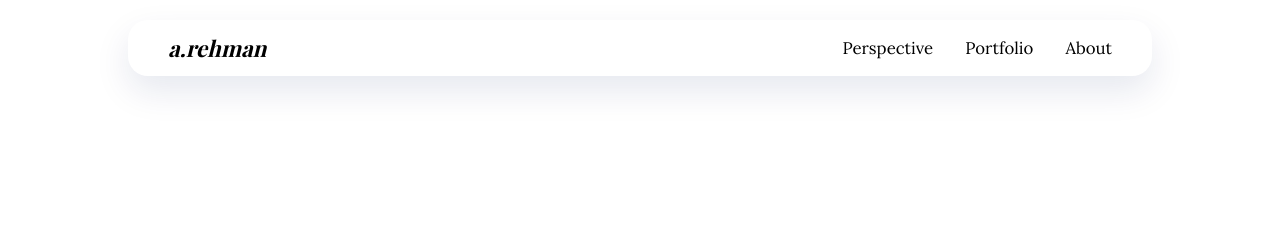
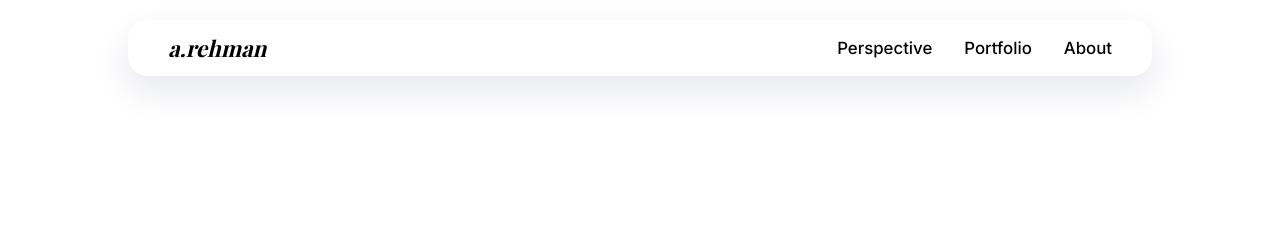
Before and after one commit to arehman-dev/arehman-dev.github.io, a Jekyll site: the page built from about.md, in a window 1280 px wide. Shown: the top 231 px of the page. Built offline with Jekyll 4.4.1, drawn with Linux system fonts in a browser that asks for light colours; some web fonts are replaced; our own code applies the rules of GitHub Pages for plain Markdown files.

Commit message:
Style: Change top bar links font to Inter sans-serif matching card tags

```diff
--- a/assets/css/style.css
+++ b/assets/css/style.css
@@ -140,7 +140,7 @@ html.dark body {
 
 .top-links a {
     text-decoration: none;
-    font-family: 'Lora', serif;
+    font-family: 'Inter', sans-serif;
     font-weight: 500;
     font-size: 1.05rem;
     transition: all 0.2s ease;
```
